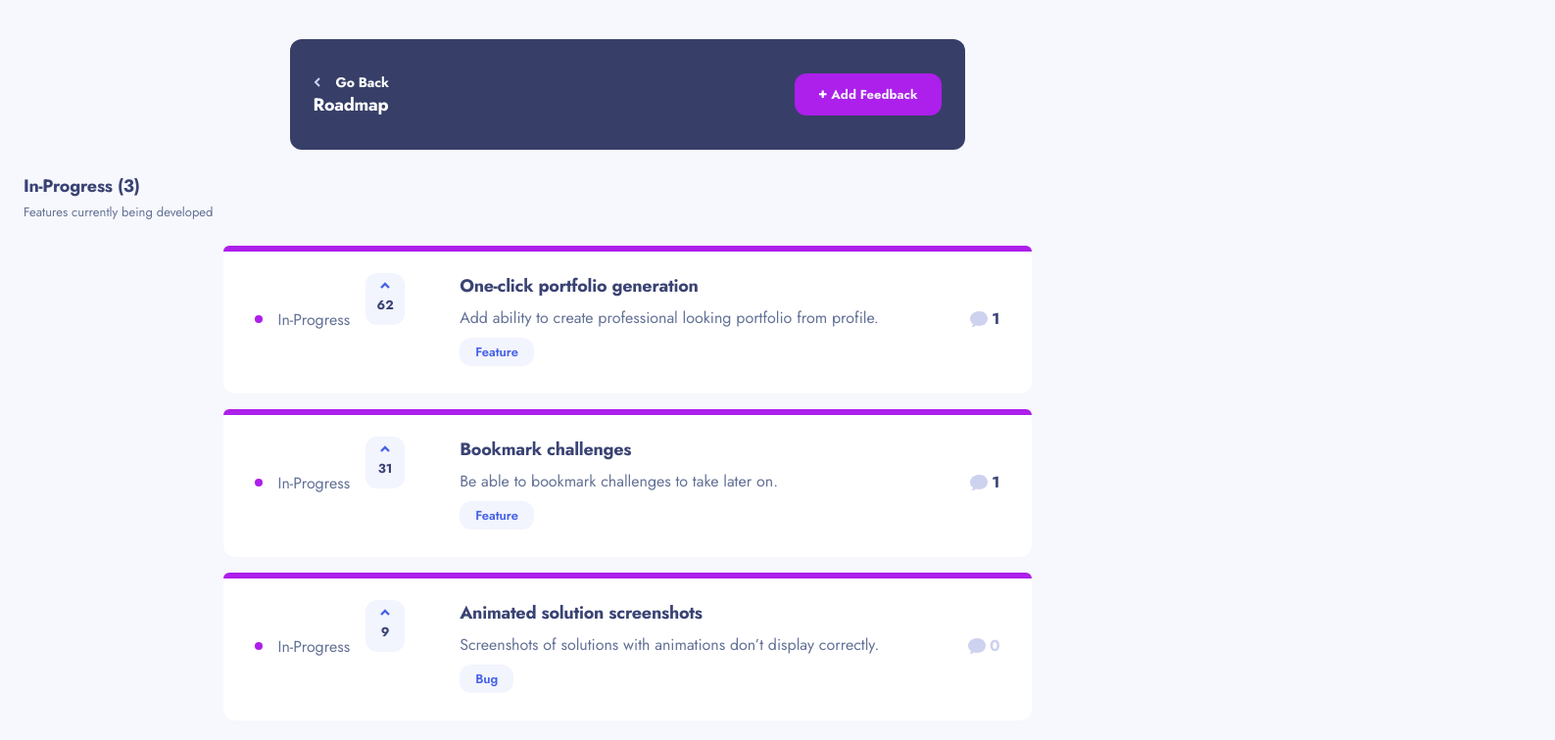
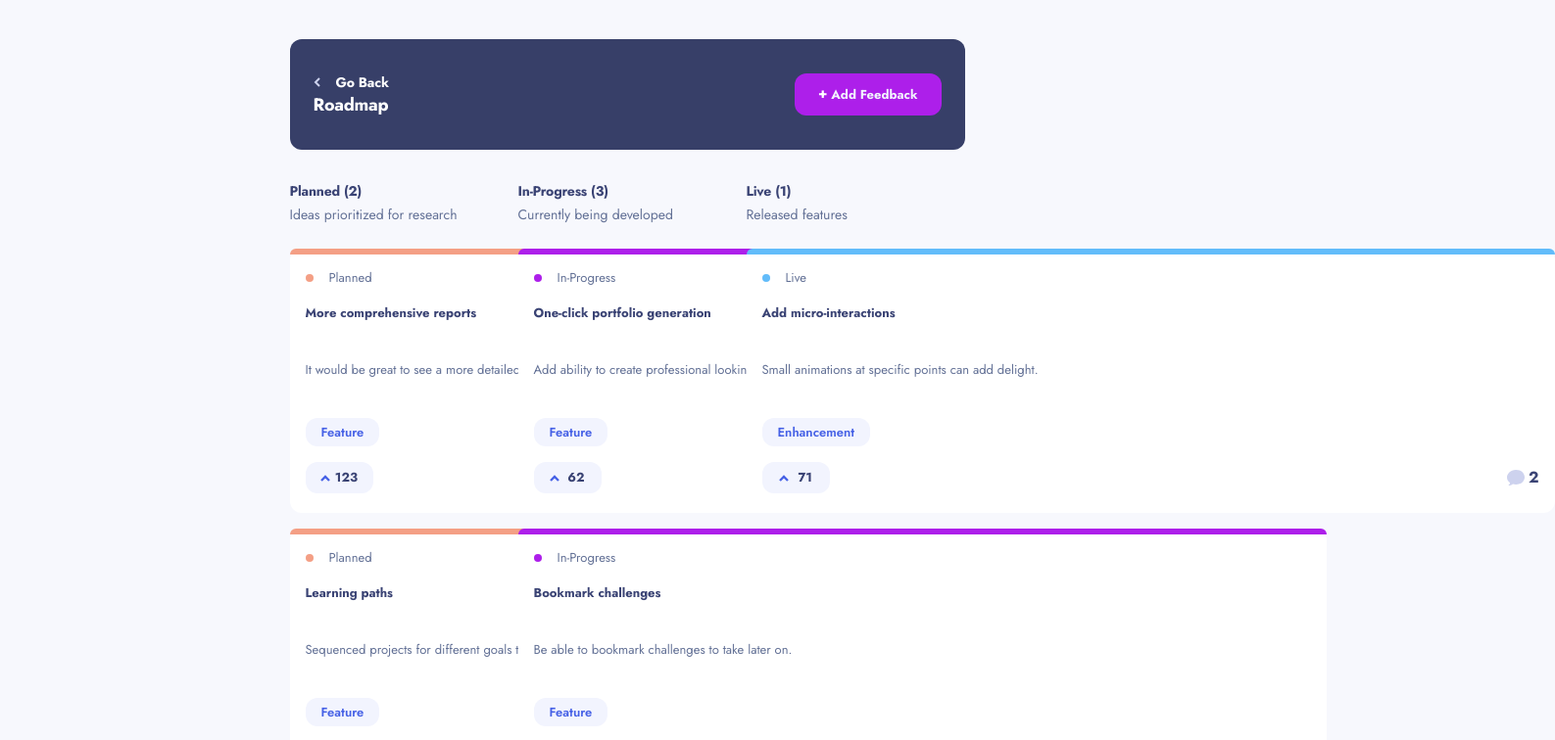
Before and after one commit to FlorianGmz/Frontend-Mentor-Challenges, a React (Vite) app in the folder product-feedback/: page /roadmap in a window 1280 px wide. Shown: the top 756 px of the page at 98% size, 1587 px wide, since content can reach past the window. Built offline with nearby package versions, Linux system fonts and the light colour scheme.

Commit message:
tablet version complete

```diff
--- /dev/null
+++ b/product-feedback/src/components/RoadmapPage/RoadmapFeedbacksSection.tsx
@@ -0,0 +1,43 @@
+import React from "react";
+import { FeedbackType } from "../../@types/type";
+import Feedback from "../ui/Feedback/Feedback";
+
+interface RoadmapFeedbacksSectionProps {
+  categorizedFeedbacks: {
+    planned: FeedbackType[] | [];
+    "in-progress": FeedbackType[] | [];
+    live: FeedbackType[] | [];
+  };
+  selectedStatus: string;
+}
+
+const RoadmapFeedbacksSection: React.FC<RoadmapFeedbacksSectionProps> = ({
+  categorizedFeedbacks,
+  selectedStatus,
+}) => {
+  return (
+    <div className="flex flex-col gap-[24px] p-[24px] md:w-[223px] md:px-0 md:pb-[24px] md:pt-[32px]">
+      <div className="flex flex-col gap-[4px]">
+        <h1 className="text-h3 capitalize text-el-font_def md:text-h4">
+          {selectedStatus} ({categorizedFeedbacks[selectedStatus].length})
+        </h1>
+        <p className="text-[13px] text-feedback-description md:text-[14px]">
+          {selectedStatus === "planned"
+            ? "Ideas prioritized for research"
+            : selectedStatus === "in-progress"
+              ? "Currently being developed"
+              : selectedStatus === "live"
+                ? "Released features"
+                : ""}
+        </p>
+      </div>
+      <div className="flex flex-col gap-[16px]">
+        {categorizedFeedbacks[selectedStatus].map((feedback: FeedbackType) => (
+          <Feedback feedback={feedback} page="roadmap" />
+        ))}
+      </div>
+    </div>
+  );
+};
+
+export default RoadmapFeedbacksSection;
--- a/product-feedback/src/components/RoadmapPage/RoadmapPage.tsx
+++ b/product-feedback/src/components/RoadmapPage/RoadmapPage.tsx
@@ -4,6 +4,7 @@ import RoadmapNavbar from "./RoadmapNavbar";
 import { useFeedbacks } from "../../contexts/FeedbackContext";
 import { FeedbackType } from "../../@types/type";
 import Feedback from "../ui/Feedback/Feedback";
+import RoadmapFeedbacksSection from "./RoadmapFeedbacksSection";
 
 const RoadmapPage = () => {
   const [selectedStatus, setSelectedStatus] = useState("in-progress");
@@ -24,37 +25,37 @@ const RoadmapPage = () => {
         (feedback: FeedbackType) => feedback.status === "live",
       ) || [],
   };
-
+  console.log(categorizedFeedbacks);
   return (
     <div>
       <RoadmapHeader />
 
-      {/* The navbar is only displayed on smartphone */}
+      {/* This layout is displayed only on smartphone */}
       <div className="md:hidden">
         <RoadmapNavbar
           categorizedFeedbacks={categorizedFeedbacks}
           selectedStatus={selectedStatus}
           setSelectedStatus={setSelectedStatus}
         />
+        <RoadmapFeedbacksSection
+          categorizedFeedbacks={categorizedFeedbacks}
+          selectedStatus={selectedStatus}
+        />
       </div>
       {/*  */}
-
-      <div className="flex flex-col gap-[24px] p-[24px]">
-        <div className="flex flex-col gap-[4px]">
-          <h1 className="text-h3 capitalize text-el-font_def">
-            {selectedStatus} ({categorizedFeedbacks[selectedStatus].length})
-          </h1>
-          <p className="text-[13px] text-feedback-description">
-            Features currently being developed
-          </p>
-        </div>
-        <div className="flex flex-col gap-[16px]">
-          {categorizedFeedbacks[selectedStatus].map(
-            (feedback: FeedbackType) => (
-              <Feedback feedback={feedback} page="roadmap" />
-            ),
-          )}
-        </div>
+      <div className="hidden w-full md:flex md:flex-row md:justify-center md:gap-[10px]">
+        <RoadmapFeedbacksSection
+          categorizedFeedbacks={categorizedFeedbacks}
+          selectedStatus={"planned"}
+        />
+        <RoadmapFeedbacksSection
+          categorizedFeedbacks={categorizedFeedbacks}
+          selectedStatus={"in-progress"}
+        />
+        <RoadmapFeedbacksSection
+          categorizedFeedbacks={categorizedFeedbacks}
+          selectedStatus={"live"}
+        />
       </div>
     </div>
   );
--- a/product-feedback/src/components/SuggestionsPage/SideSection/RoadmapNav/RoadmapStatus.tsx
+++ b/product-feedback/src/components/SuggestionsPage/SideSection/RoadmapNav/RoadmapStatus.tsx
@@ -5,14 +5,21 @@ import React from "react";
 interface RoadmapStatusProps {
   feedback: FeedbackType[] | FeedbackType;
   status: "planned" | "in-progress" | "live";
+  page: string;
 }
 
-const RoadmapStatus: React.FC<RoadmapStatusProps> = ({ feedback, status }) => {
+const RoadmapStatus: React.FC<RoadmapStatusProps> = ({
+  feedback,
+  status,
+  page,
+}) => {
   const statusColors = {
     planned: "#F49F85",
     "in-progress": "#AD1FEA",
     live: "#62BCFA",
   };
+
+  const roadmapPage = page === "roadmap";
 
   const statusColor = statusColors[status];
 
@@ -20,7 +27,9 @@ const RoadmapStatus: React.FC<RoadmapStatusProps> = ({ feedback, status }) => {
     <div className="flex justify-between">
       <div className="flex items-center justify-start gap-[16px]">
         <StatusCircle color={statusColor} />
-        <p className="text-body-1 capitalize text-feedback-description">
+        <p
+          className={`${roadmapPage ? "md:text-[13px]" : "text-body-1"} capitalize text-feedback-description`}
+        >
           {status}
         </p>
       </div>
--- a/product-feedback/src/components/ui/Feedback/Feedback.tsx
+++ b/product-feedback/src/components/ui/Feedback/Feedback.tsx
@@ -30,7 +30,7 @@ const Feedback: React.FC<FeedbackProps> = ({ feedback, page }) => {
 
   return (
     <div
-      className={`group relative mx-auto flex ${roadmapPage ? "h-[233px] gap-[16px]" : "h-[200px] gap-[12px]"} w-full cursor-pointer flex-col rounded-xl bg-bt-white_def p-[24px] md:mx-auto md:h-[151px] md:w-[689px] md:flex-row md:items-center md:justify-between md:px-[32px] md:py-[28px] ${detailPage ? "xl:w-[730px]" : "xl:w-[825px]"}`}
+      className={`group relative flex ${roadmapPage ? "h-[233px] gap-[16px] md:h-[270px] md:w-[223px] md:px-[16px] md:py-[20px]" : "gap-[12px]md:w-[689px] mx-auto h-[200px] md:mx-auto md:h-[151px] md:flex-row md:items-center md:justify-between md:px-[32px] md:py-[28px]"} w-full cursor-pointer flex-col rounded-xl bg-bt-white_def p-[24px] ${detailPage ? "xl:w-[730px]" : "xl:w-[825px]"}`}
     >
       {roadmapPage && (
         <>
@@ -46,13 +46,15 @@ const Feedback: React.FC<FeedbackProps> = ({ feedback, page }) => {
             }`}
           />
           <div>
-            <RoadmapStatus feedback={feedback} status={status} />
+            <RoadmapStatus feedback={feedback} status={status} page="roadmap" />
           </div>
         </>
       )}
       {/* Visible on tablet and desktop viewport */}
-      <div className="hidden md:mr-[40px] md:block md:self-start">
-        <Upvote upvotes={upvotes} feedbackId={id} />
+      <div
+        className={` ${roadmapPage ? "hidden" : "hidden md:mr-[40px] md:block md:self-start"}`}
+      >
+        <Upvote upvotes={upvotes} feedbackId={id} page="roadmap" />
       </div>
       {/*  */}
 
@@ -60,18 +62,23 @@ const Feedback: React.FC<FeedbackProps> = ({ feedback, page }) => {
         className="flex flex-auto flex-col items-start justify-between md:self-stretch"
         to={`/feedback/${id}`}
       >
-        <Request category={category} title={title} description={description} />
+        <Request
+          category={category}
+          title={title}
+          description={description}
+          page="roadmap"
+        />
       </NavLink>
 
       {/* Visible on smartphone viewport */}
-      <div className="flex justify-between md:hidden">
-        <Upvote upvotes={upvotes} feedbackId={id} />
+      <div className={`flex justify-between ${roadmapPage ? "" : "md:hidden"}`}>
+        <Upvote upvotes={upvotes} feedbackId={id} page="roadmap" />
         <CommentCount numberOfComments={numberOfComments} />
       </div>
       {/*  */}
 
       {/* Visible on tablet and desktop viewport */}
-      <div className="hidden md:block">
+      <div className={`hidden ${roadmapPage ? "md:hidden" : "md:block"}`}>
         <CommentCount numberOfComments={numberOfComments} />
       </div>
       {/*  */}
--- a/product-feedback/src/components/ui/Feedback/Request.tsx
+++ b/product-feedback/src/components/ui/Feedback/Request.tsx
@@ -5,15 +5,26 @@ interface RequestProps {
   category: string;
   title: string;
   description: string;
+  page: string;
 }
 
-const Request: React.FC<RequestProps> = ({ category, title, description }) => {
+const Request: React.FC<RequestProps> = ({
+  category,
+  title,
+  description,
+  page,
+}) => {
+  const roadmapPage = page === "roadmap";
   return (
     <>
-      <h3 className="mb-[9px] text-[13px] font-bold text-el-font_def group-hover:text-bt-blue_def md:mb-0 md:flex md:flex-col md:justify-between md:text-h3">
+      <h3
+        className={`mb-[9px] text-[13px] font-bold text-el-font_def group-hover:text-bt-blue_def md:mb-0 md:flex md:flex-col md:justify-between ${roadmapPage ? "" : "md:text-h3"}`}
+      >
         {title}
       </h3>
-      <p className="h-[45px] text-[13px] text-feedback-description md:h-auto md:text-body-1">
+      <p
+        className={`h-[45px] ${roadmapPage ? "" : "md:text-body-1"} text-[13px] text-feedback-description md:h-auto`}
+      >
         {description}
       </p>
       <CategoryBadge categoryName={category} />
--- a/product-feedback/src/components/ui/Feedback/Upvote.tsx
+++ b/product-feedback/src/components/ui/Feedback/Upvote.tsx
@@ -4,14 +4,17 @@ import { useFeedbacks } from "../../../contexts/FeedbackContext";
 interface UpvoteProps {
   upvotes: number;
   feedbackId: number;
+  page: string;
 }
 
-const Upvote: React.FC<UpvoteProps> = ({ upvotes, feedbackId }) => {
+const Upvote: React.FC<UpvoteProps> = ({ upvotes, feedbackId, page }) => {
   const { addVote, votedFeedbackId } = useFeedbacks();
 
   const handleClick = () => {
     addVote(feedbackId);
   };
+
+  const roadmapPage = page === "roadmap";
 
   const voted = votedFeedbackId.some((vote: number) => vote === feedbackId);
 
@@ -19,7 +22,7 @@ const Upvote: React.FC<UpvoteProps> = ({ upvotes, feedbackId }) => {
     <button
       type="button"
       disabled={voted}
-      className="focus:text-bt-white_de group flex h-[32px] w-[69px] items-center justify-around rounded-xl bg-el_def px-[13px] py-[6px] transition-colors hover:bg-el_hover disabled:bg-el_active md:h-[53px] md:w-[40px] md:flex-col md:px-[9px]"
+      className={`focus:text-bt-white_de ${roadmapPage ? "md:flex-row" : "md:h-[53px] md:w-[40px] md:flex-col md:px-[9px]"}group flex h-[32px] w-[69px] items-center justify-around rounded-xl bg-el_def px-[13px] py-[6px] transition-colors hover:bg-el_hover disabled:bg-el_active`}
       onClick={handleClick}
     >
       <svg
```
